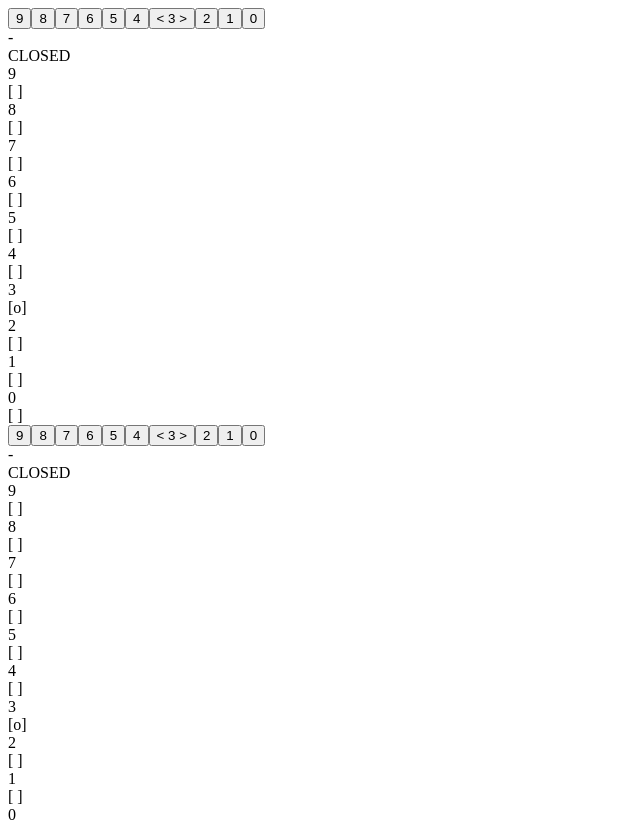
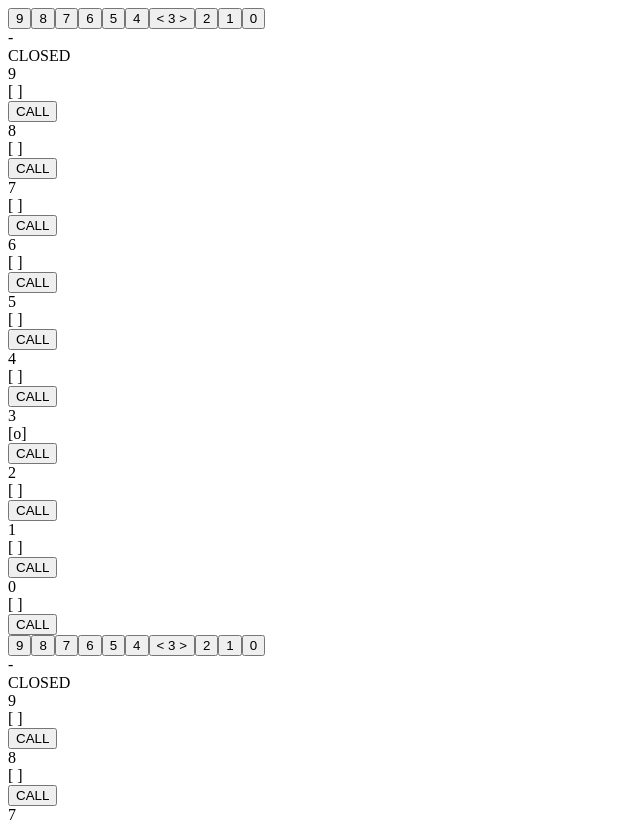
Before and after one commit to lde-moul/elevator, a React app: page / in a window 1280 px wide. Shown: the top 822 px of the page, without its empty margins (0-640 px from the left). Built offline with nearby package versions, Linux system fonts and the light colour scheme; no server answers.

Commit message:
Add elevator call buttons

```diff
--- a/src/client/components/BuildingPanel.tsx
+++ b/src/client/components/BuildingPanel.tsx
@@ -1,5 +1,6 @@
 'use strict';
 
+import CallButton from './CallButton';
 import CurrentFloorIndicator from './CurrentFloorIndicator';
 import FloorName from './FloorName';
 
@@ -9,33 +10,43 @@ export default () => {
   const cells = [
     <FloorName floor={9} />,
     <CurrentFloorIndicator active={false} />,
+    <CallButton />,
 
     <FloorName floor={8} />,
     <CurrentFloorIndicator active={false} />,
+    <CallButton />,
 
     <FloorName floor={7} />,
     <CurrentFloorIndicator active={false} />,
+    <CallButton />,
 
     <FloorName floor={6} />,
     <CurrentFloorIndicator active={false} />,
+    <CallButton />,
 
     <FloorName floor={5} />,
     <CurrentFloorIndicator active={false} />,
+    <CallButton />,
 
     <FloorName floor={4} />,
     <CurrentFloorIndicator active={false} />,
+    <CallButton />,
 
     <FloorName floor={3} />,
     <CurrentFloorIndicator active={true} />,
+    <CallButton />,
 
     <FloorName floor={2} />,
     <CurrentFloorIndicator active={false} />,
+    <CallButton />,
 
     <FloorName floor={1} />,
     <CurrentFloorIndicator active={false} />,
+    <CallButton />,
 
     <FloorName floor={0} />,
     <CurrentFloorIndicator active={false} />,
+    <CallButton />,
   ]
 
   return (
--- /dev/null
+++ b/src/client/components/CallButton.tsx
@@ -0,0 +1,14 @@
+'use strict';
+
+import React from 'react';
+
+interface CallButtonProps {
+};
+
+export default ({}: CallButtonProps) => {
+  return (
+    <button>
+      CALL
+    </button>
+  );
+}
```
